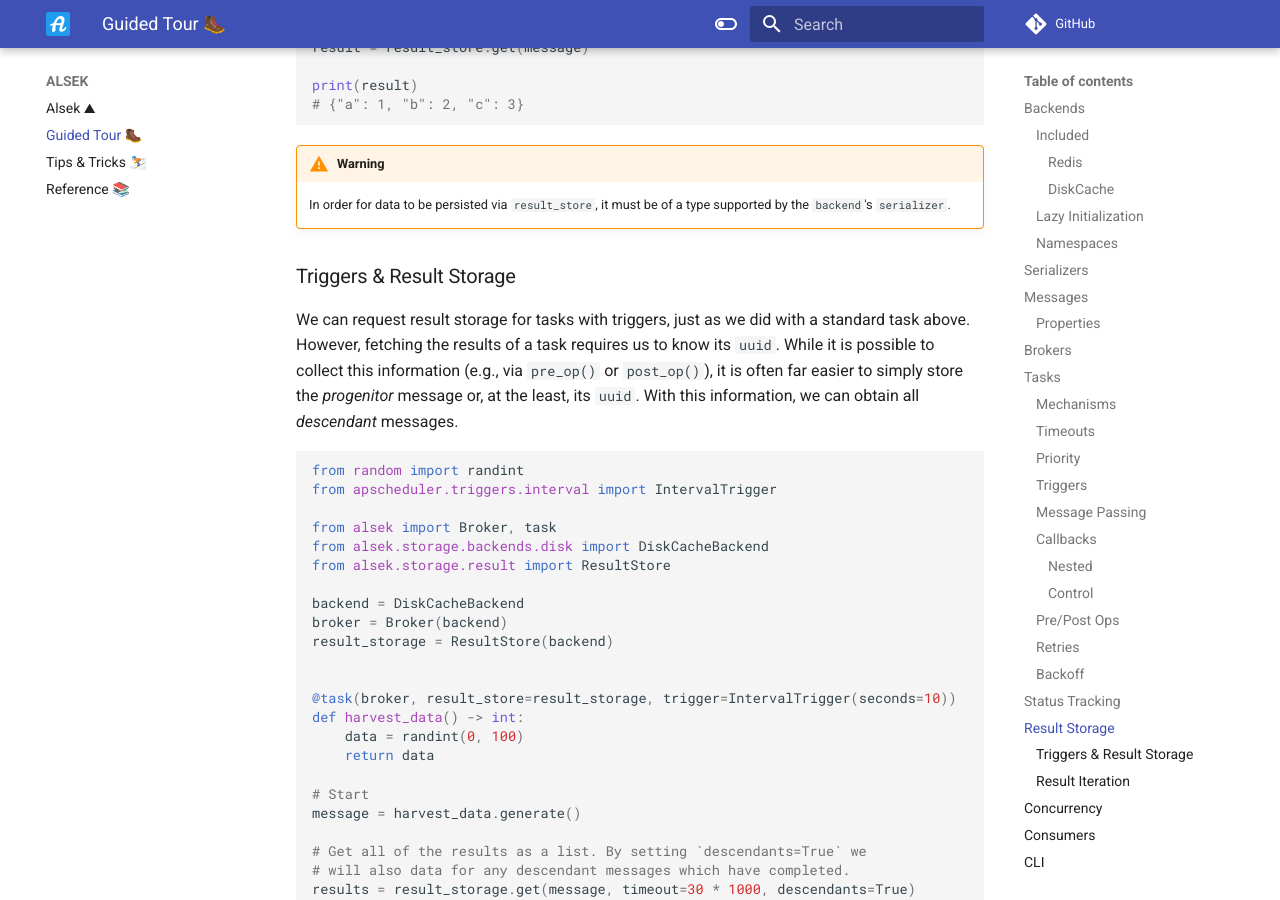
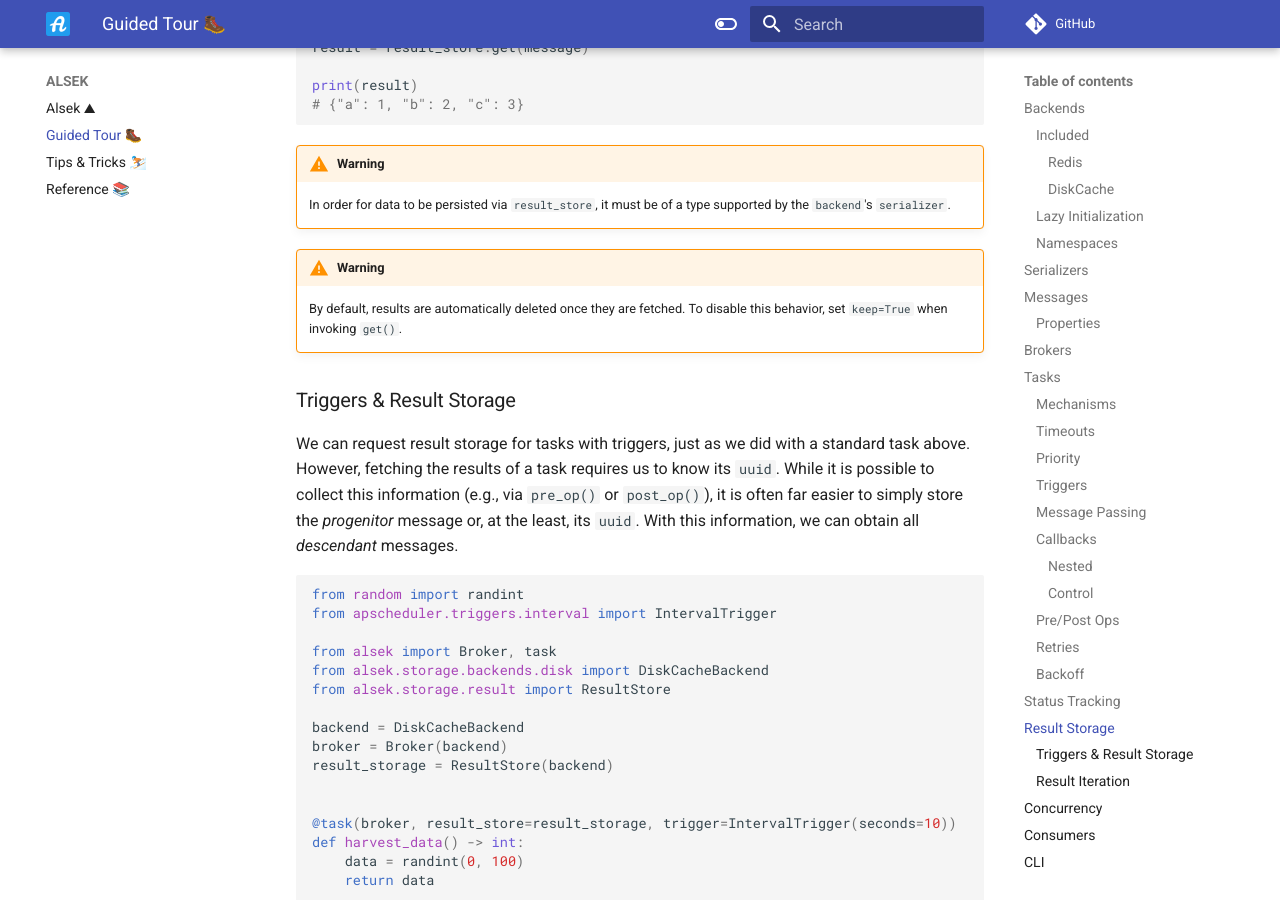
Before and after one commit to TariqAHassan/alsek, an MkDocs documentation site: the page built from docs/guided_tour.md, in a window 1280 px wide and 900 px high, scrolled down 13675 px. Built offline with MkDocs 1.6.1 and Material for MkDocs 9.7.7, drawn with Linux system fonts in a browser that asks for light colours; comment, search, counter and statistics services are not loaded.

Commit message:
Add warning

```diff
--- a/docs/guided_tour.md
+++ b/docs/guided_tour.md
@@ -679,6 +679,10 @@ print(result)
     In order for data to be persisted via `result_store`, it must be
     of a type supported by the `backend`'s `serializer`.
 
+!!! warning
+    By default, results are automatically deleted once they are fetched.
+    To disable this behavior, set `keep=True` when invoking ``get()``.
+
 ### Triggers & Result Storage
 
 We can request result storage for tasks with triggers, just as we did with a standard task above.
```
